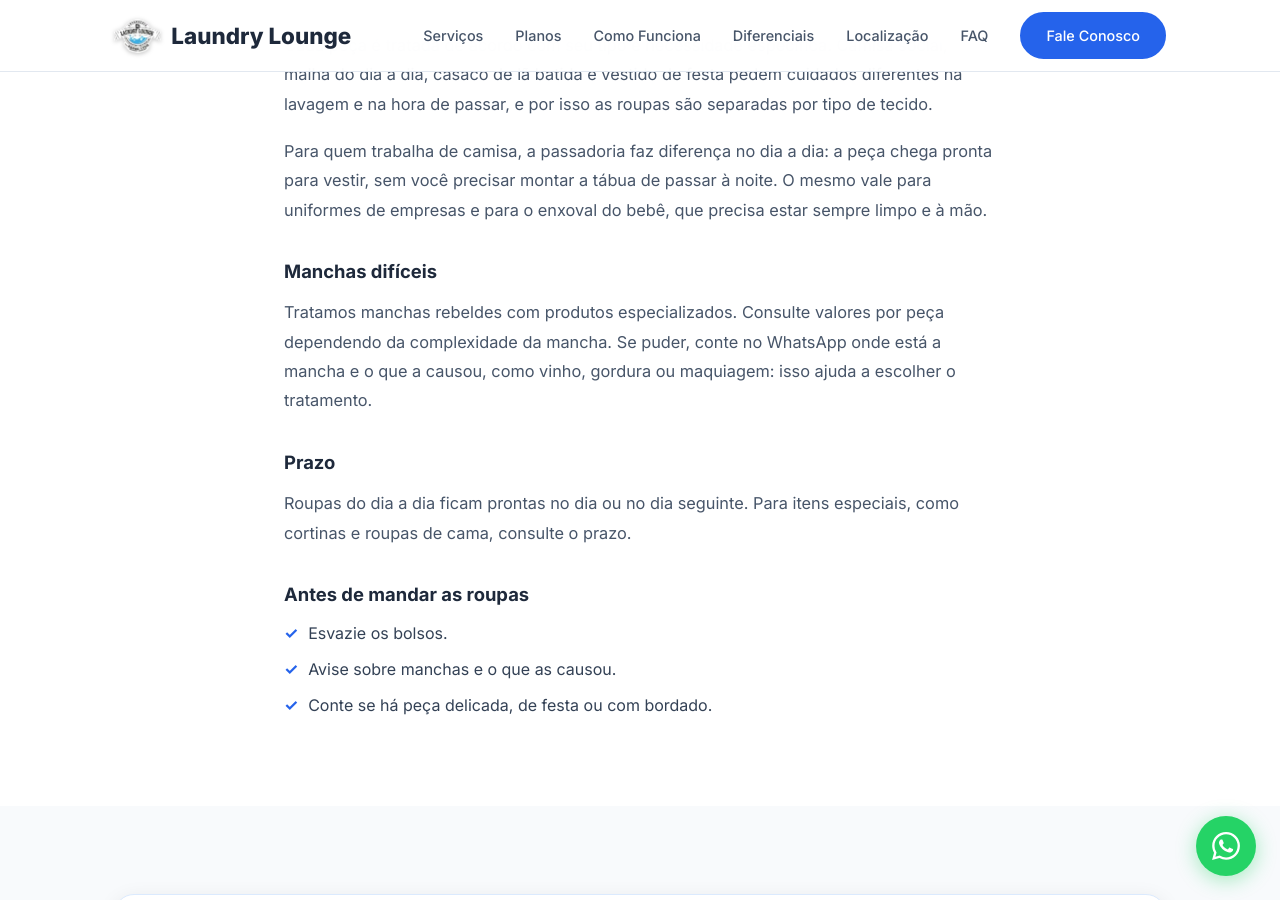
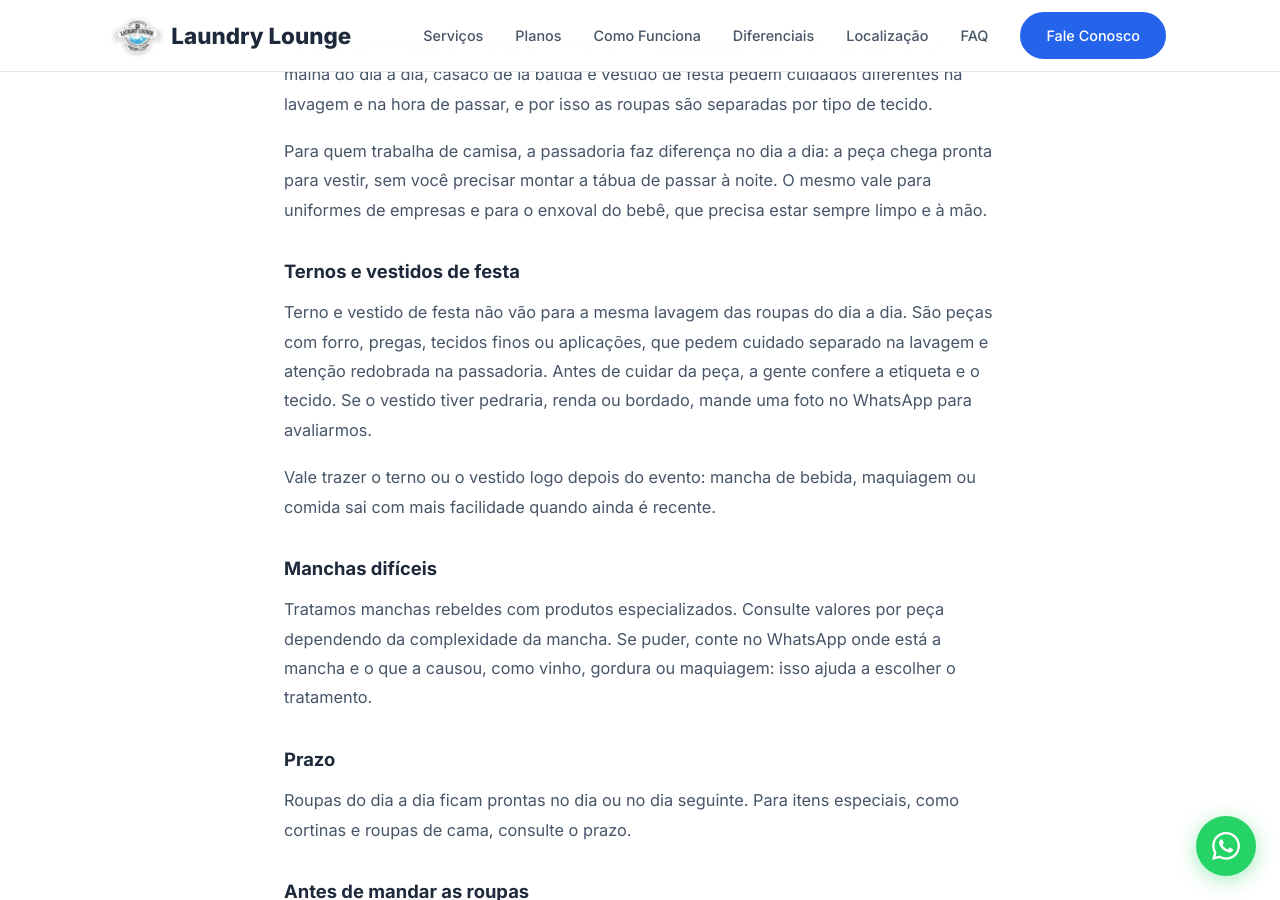
Before and after one commit to gabrielmilano/LaundryLoungeSite, a Jekyll site: the page built from lavar-e-passar-roupas-criciuma.html, in a window 1280 px wide and 900 px high, scrolled down 2009 px. Built offline with Jekyll 4.4.1, drawn with Linux system fonts in a browser that asks for light colours; some of the changed text lies outside the part shown.

Commit message:
Item 5: passadoria no texto e no FAQ; seção de ternos e vestidos de festa (vestido de noiva só com faz_vestido_noiva: true)
Co-Authored-By: Claude Opus 5.5 <noreply@anthropic.com>

```diff
--- a/_data/negocio.yml
+++ b/_data/negocio.yml
@@ -142,6 +142,7 @@ servicos:
     avaliacoes: []
 
   roupas:
+    faz_vestido_noiva: false  # FAZ_VESTIDO_NOIVA — true só depois que a loja confirmar; liga a frase do vestido de noiva
     preco: ""               # [PREÇO] só o número, ex.: "4,50" — liga a seção Preço e o schema
     preco_unidade: "peça"   # "peça" ou "cesto"
     # Lista copiada do card "Roupas do dia a dia & Roupas de festa" da home
--- a/lavar-e-passar-roupas-criciuma.html
+++ b/lavar-e-passar-roupas-criciuma.html
@@ -21,6 +21,8 @@ faq:
     resposta: "Roupas do dia a dia ficam prontas no dia ou no dia seguinte. Consulte prazos para itens especiais como cortinas e roupas de cama."
   - pergunta: "Vocês tiram manchas?"
     resposta: "Tratamos manchas rebeldes com produtos especializados. Consulte valores por peça dependendo da complexidade da mancha."
+  - pergunta: "Vocês fazem passadoria?"
+    resposta: "Sim. Além de lavar, a Laundry Lounge tem passadoria: passamos camisas, ternos, vestidos, uniformes e as roupas do dia a dia. Para quem precisa toda semana, há também planos mensais de somente passadas."
   - pergunta: "Vocês lavam terno e roupa de festa?"
     resposta: "Sim. Lavamos ternos e vestidos de festa, além de camisas e camisetas, casacos e jaquetas, casacos de lã batida, uniformes de empresas e enxoval de bebês."
   - pergunta: "Vocês buscam e entregam?"
@@ -43,7 +45,7 @@ faq:
             <div class="section-header">
                 <span class="section-tag">Processo simples</span>
                 <h2 class="section-title">Como funciona</h2>
-                <p class="section-desc svc-lead">Para lavar e passar roupa em Criciúma sem tirar tempo da sua semana, é só chamar no WhatsApp. A Laundry Lounge busca as peças, cuida de cada uma de acordo com o tecido e devolve tudo pronto para usar.</p>
+                <p class="section-desc svc-lead">Para lavar e passar roupa em Criciúma sem tirar tempo da sua semana, é só chamar no WhatsApp. A Laundry Lounge é lavanderia e passadoria: busca as peças, cuida de cada uma de acordo com o tecido e devolve tudo pronto para usar.</p>
             </div>
             <ol class="steps steps--4">
                 <li class="step">
@@ -98,6 +100,9 @@ faq:
             </div>
             <p>Cada peça é tratada de acordo com seu tipo e necessidade específica. Camisa social, malha do dia a dia, casaco de lã batida e vestido de festa pedem cuidados diferentes na lavagem e na hora de passar, e por isso as roupas são separadas por tipo de tecido.</p>
             <p>Para quem trabalha de camisa, a passadoria faz diferença no dia a dia: a peça chega pronta para vestir, sem você precisar montar a tábua de passar à noite. O mesmo vale para uniformes de empresas e para o enxoval do bebê, que precisa estar sempre limpo e à mão.</p>
+            <h3>Ternos e vestidos de festa</h3>
+            <p>Terno e vestido de festa não vão para a mesma lavagem das roupas do dia a dia. São peças com forro, pregas, tecidos finos ou aplicações, que pedem cuidado separado na lavagem e atenção redobrada na passadoria. Antes de cuidar da peça, a gente confere a etiqueta e o tecido. Se o vestido tiver pedraria, renda ou bordado, mande uma foto no WhatsApp para avaliarmos.</p>
+            <p>Vale trazer o terno ou o vestido logo depois do evento: mancha de bebida, maquiagem ou comida sai com mais facilidade quando ainda é recente.{% if d.faz_vestido_noiva == true %} Também cuidamos de vestido de noiva: chame no WhatsApp para combinar.{% endif %}</p>
             <h3>Manchas difíceis</h3>
             <p>Tratamos manchas rebeldes com produtos especializados. Consulte valores por peça dependendo da complexidade da mancha. Se puder, conte no WhatsApp onde está a mancha e o que a causou, como vinho, gordura ou maquiagem: isso ajuda a escolher o tratamento.</p>
             <h3>Prazo</h3>
```
